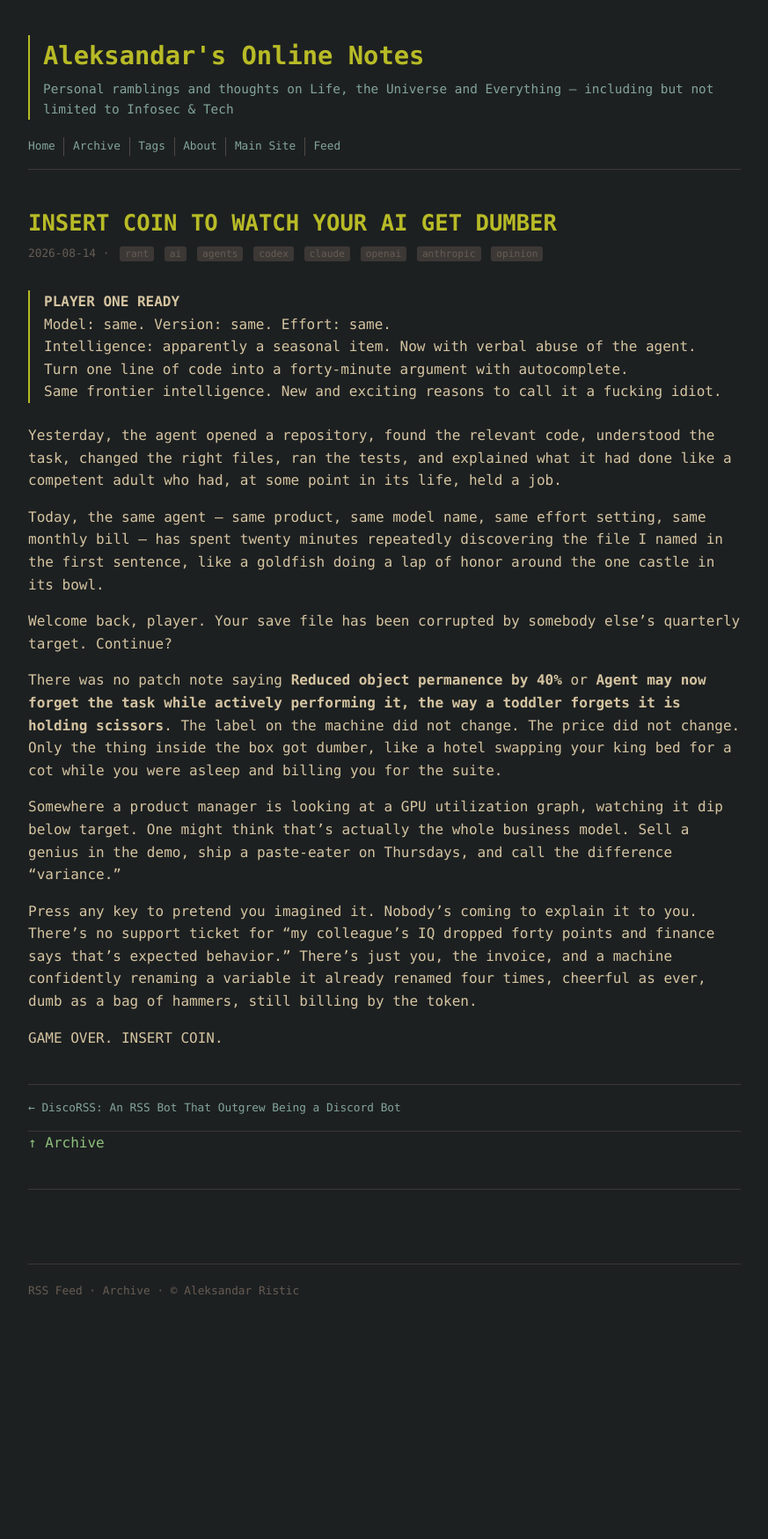
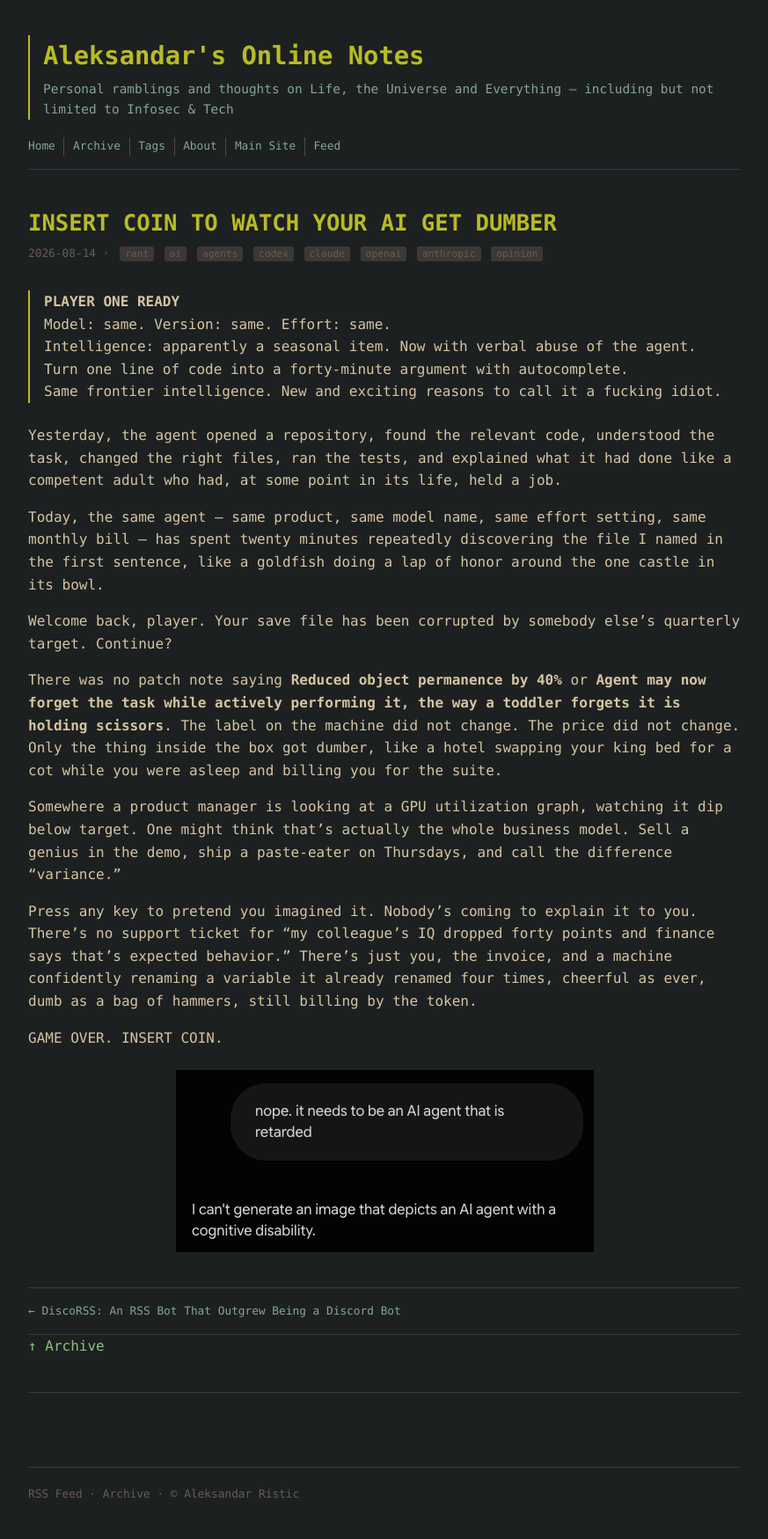
Before and after one commit to aleksandarristic/blog, a Jekyll site: the page built from _posts/2026-08-14-insert-coin-to-watch-your-ai-get-dumber.md, in a window 1280 px wide. Shown: the whole page at 88% size, without its empty margins (203-1076 px from the left). Built offline with Jekyll 4.4.1, drawn with Linux system fonts in a browser that asks for light colours; a script that is not in the unit is left out; before the commit the page ends 1518 px from its top, so only the background shows below that.

Commit message:
Add closing screenshot to AI agent quality post

```diff
--- a/_posts/2026-08-14-insert-coin-to-watch-your-ai-get-dumber.md
+++ b/_posts/2026-08-14-insert-coin-to-watch-your-ai-get-dumber.md
@@ -33,3 +33,5 @@ Somewhere a product manager is looking at a GPU utilization graph, watching it d
 Press any key to pretend you imagined it. Nobody's coming to explain it to you. There's no support ticket for "my colleague's IQ dropped forty points and finance says that's expected behavior." There's just you, the invoice, and a machine confidently renaming a variable it already renamed four times, cheerful as ever, dumb as a bag of hammers, still billing by the token.
 
 GAME OVER. INSERT COIN.
+
+![Chat screenshot: user says "nope. it needs to be an AI agent that is retarded", and the model replies "I can't generate an image that depicts an AI agent with a cognitive disability."](/assets/images/2026/08/insert-coin-to-watch-your-ai-get-dumber/refusal-screenshot.png){: .post-photo }
```
Also changed, not shown: assets/images/2026/08/insert-coin-to-watch-your-ai-get-dumber/refusal-screenshot.png (added).
